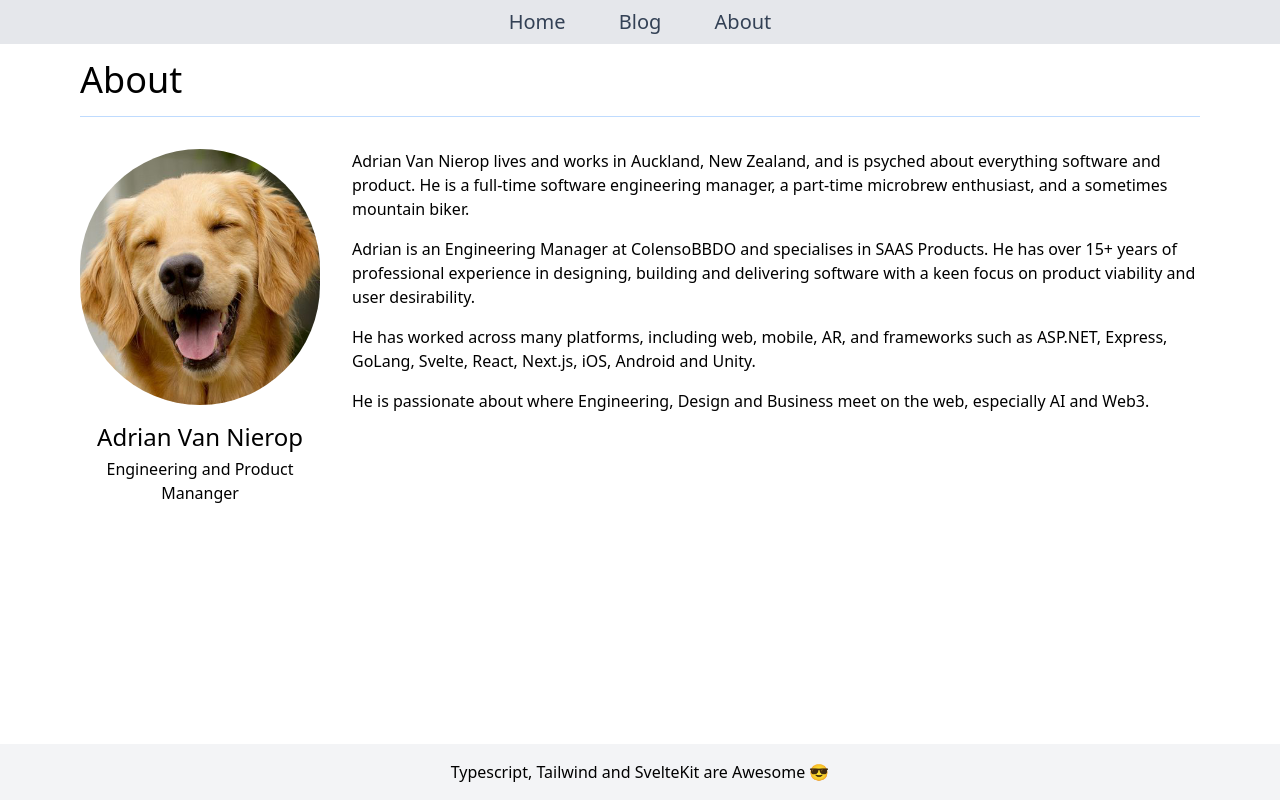
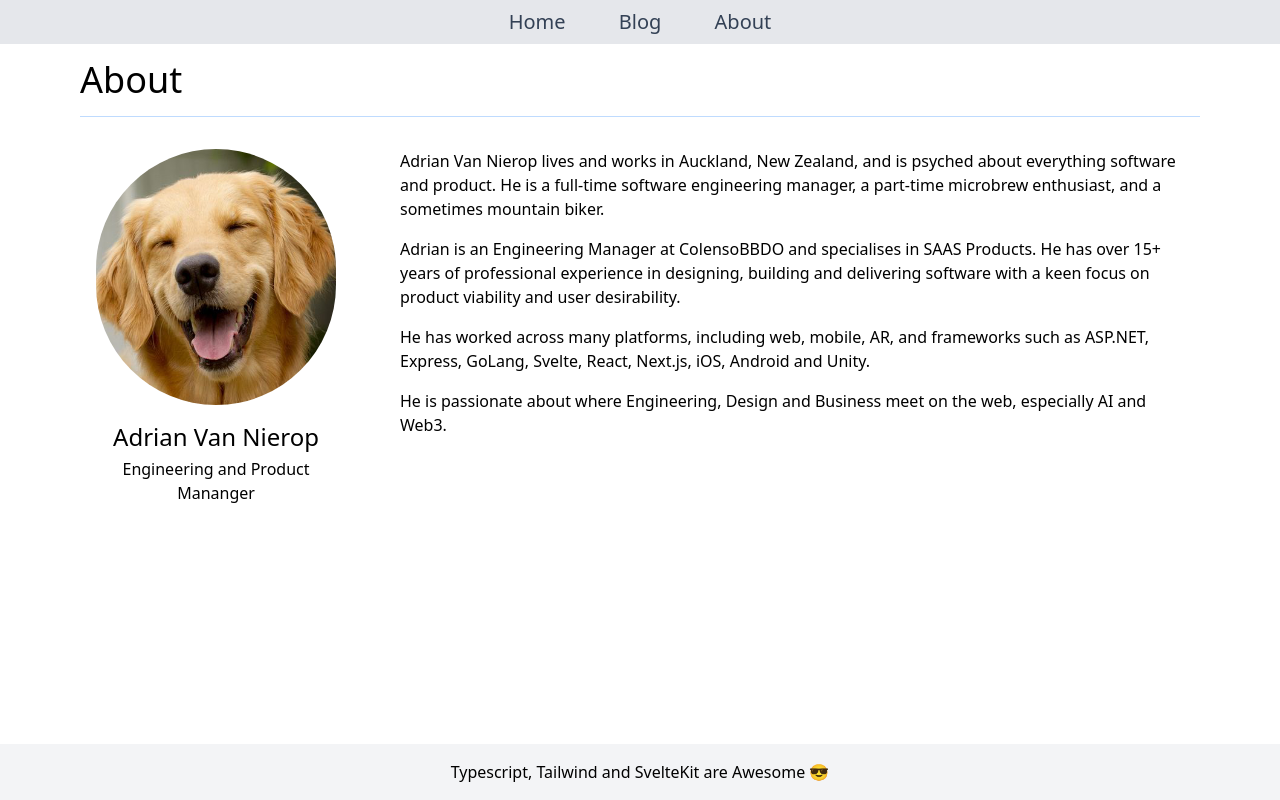
Before and after one commit to AdrianDevs/Ideas, a SvelteKit app: page /about in a window 1280 px wide. Built offline with nearby package versions, Linux system fonts and the light colour scheme; some icons are missing.

Commit message:
Added padding to about page content

```diff
--- a/src/routes/about/+page.svelte
+++ b/src/routes/about/+page.svelte
@@ -12,9 +12,9 @@
 <div class="flex justify-center">
 	<div class="max-w-6xl p-4">
 		<h1 class="text-4xl">About</h1>
-		<hr class="mb-8 mt-4 h-px border-0 bg-blue-200 dark:bg-gray-700" />
+		<hr class="my-4 h-px border-0 bg-blue-200 dark:bg-gray-700" />
 
-		<div class="flex justify-center gap-8 xs:flex-col sm:flex-row">
+		<div class="flex justify-center gap-16 p-4 xs:flex-col sm:flex-row">
 			<section class="relative w-[240px] shrink-0 self-center">
 				<picture class="flex-none">
 					<img class="h-64 w-64 rounded-full object-fill" alt="profile of me" src={me} />
```
